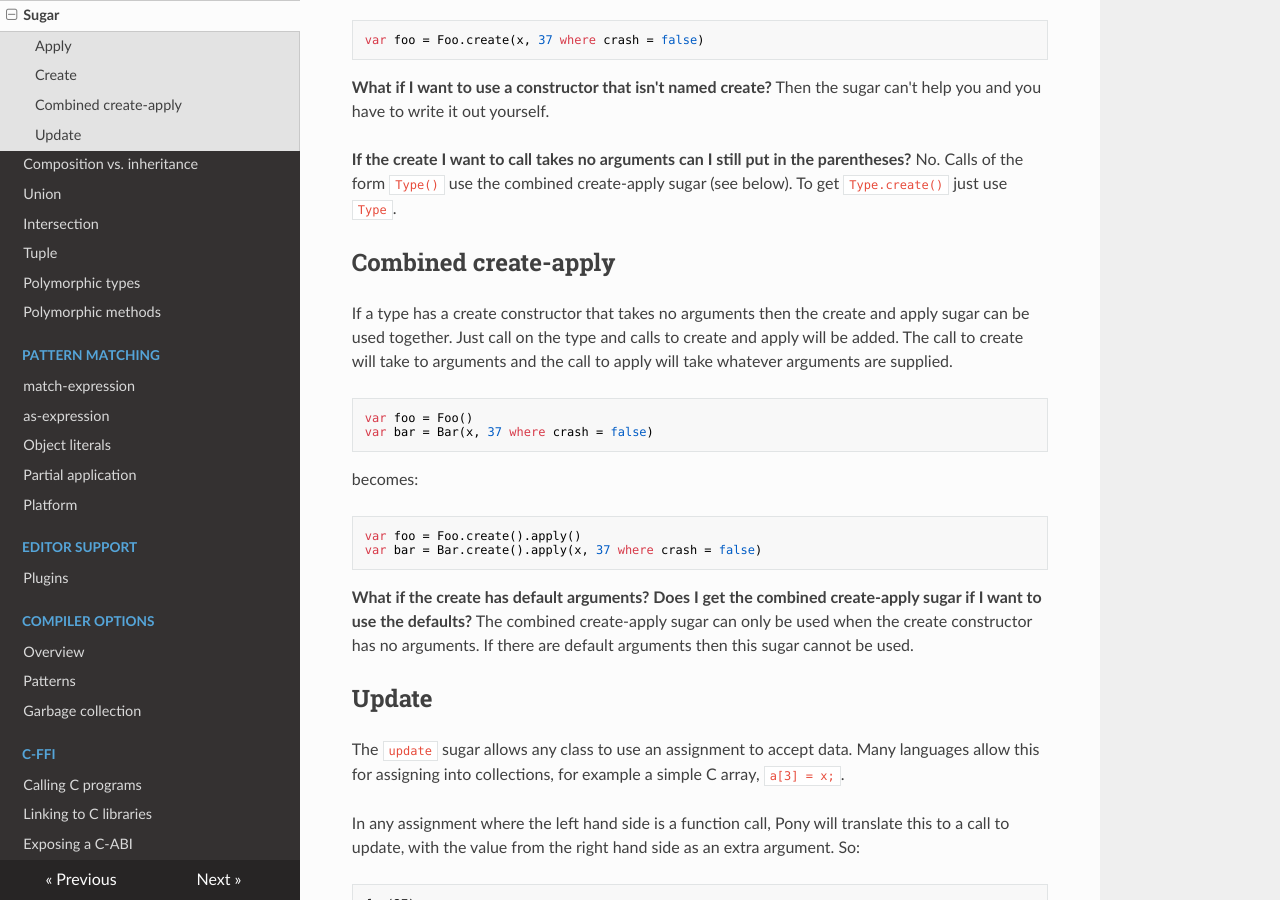
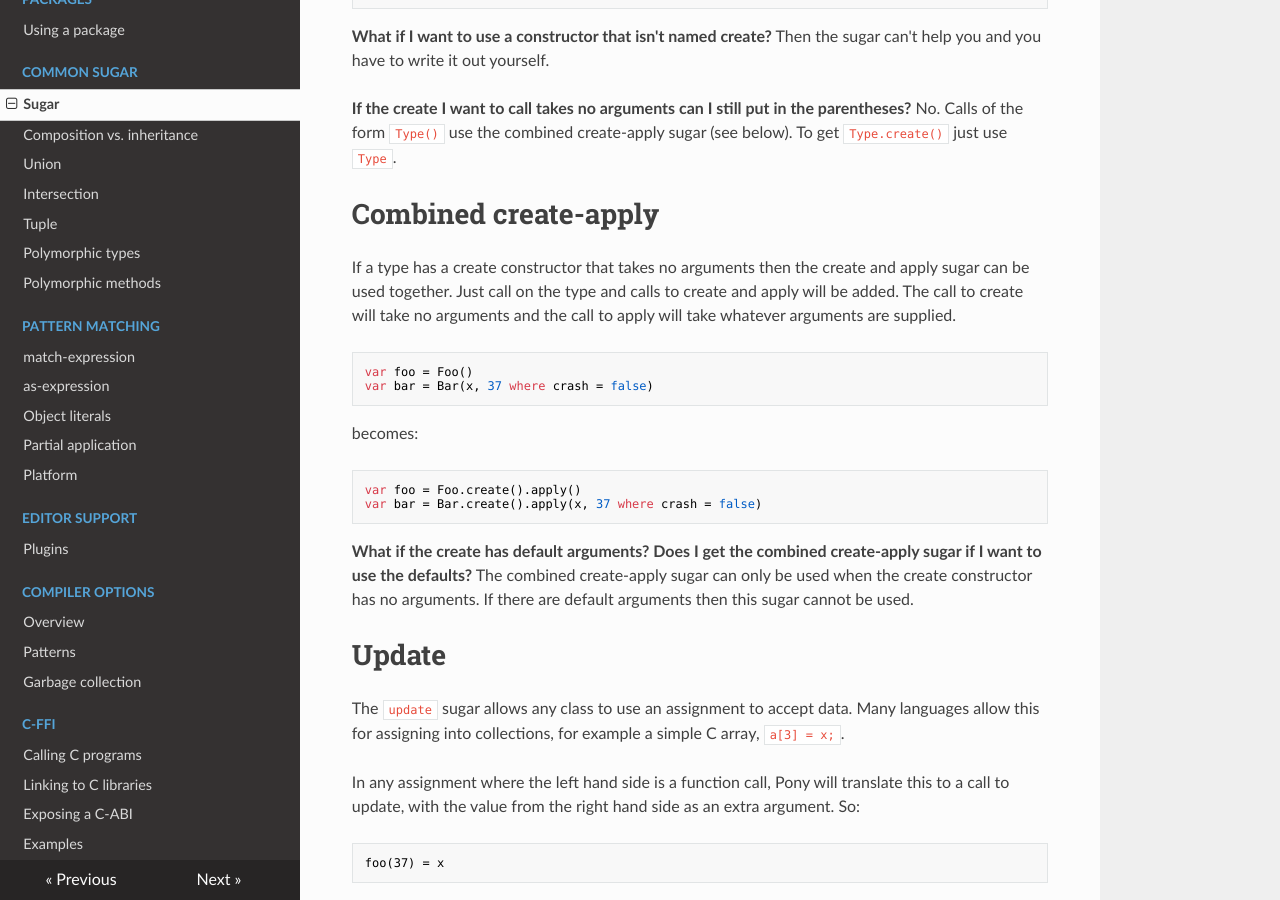
Before and after one commit to ponylang/pony-tutorial, an MkDocs documentation site: the page built from docs/common-sugar/common-sugar.md, in a window 1280 px wide and 900 px high, scrolled down 1570 px. Built offline with MkDocs 1.6.1, drawn with Linux system fonts in a browser that asks for light colours; nearby versions of some CDN libraries; old or Windows-style settings are respelled for this version of MkDocs.

Commit message:
typo, change heading levels

````diff
--- a/docs/common-sugar/common-sugar.md
+++ b/docs/common-sugar/common-sugar.md
@@ -36,7 +34,7 @@
 
 __How do I call a function foo if apply is added?__ The `apply` sugar is only added when calling an object, not when calling a method. The compiler can tell the difference and only adds the `apply` when appropriate.
 
-## Create
+# Create
 
 To create an object you need to specify the type and call a constructor. Pony allows you to miss out the constructor and will insert a call to `create()` for you. So:
 
@@ -68,9 +66,9 @@
 
 __If the create I want to call takes no arguments can I still put in the parentheses?__ No. Calls of the form `Type()` use the combined create-apply sugar (see below). To get `Type.create()` just use `Type`.
 
-## Combined create-apply
+# Combined create-apply
 
-If a type has a create constructor that takes no arguments then the create and apply sugar can be used together. Just call on the type and calls to create and apply will be added. The call to create will take to arguments and the call to apply will take whatever arguments are supplied.
+If a type has a create constructor that takes no arguments then the create and apply sugar can be used together. Just call on the type and calls to create and apply will be added. The call to create will take no arguments and the call to apply will take whatever arguments are supplied.
 
 ```
 var foo = Foo()
@@ -86,7 +84,7 @@
 
 __What if the create has default arguments? Does I get the combined create-apply sugar if I want to use the defaults?__ The combined create-apply sugar can only be used when the create constructor has no arguments. If there are default arguments then this sugar cannot be used.
 
-## Update
+# Update
 
 The `update` sugar allows any class to use an assignment to accept data. Many languages allow this for assigning into collections, for example a simple C array, `a[3] = x;`.
 
````
Also changed, not shown: other parts of docs/common-sugar/common-sugar.md (+1 -3 lines).
